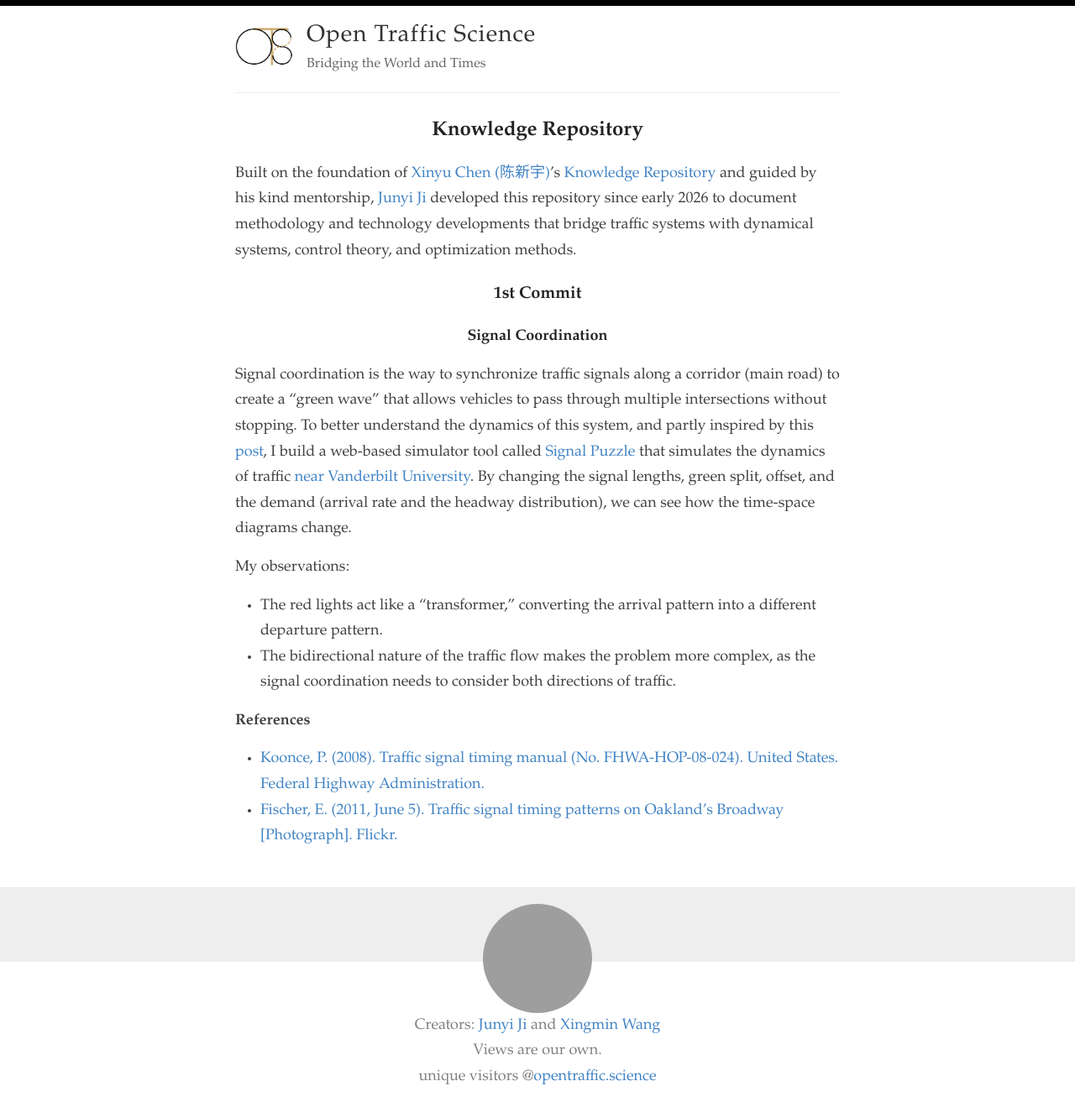
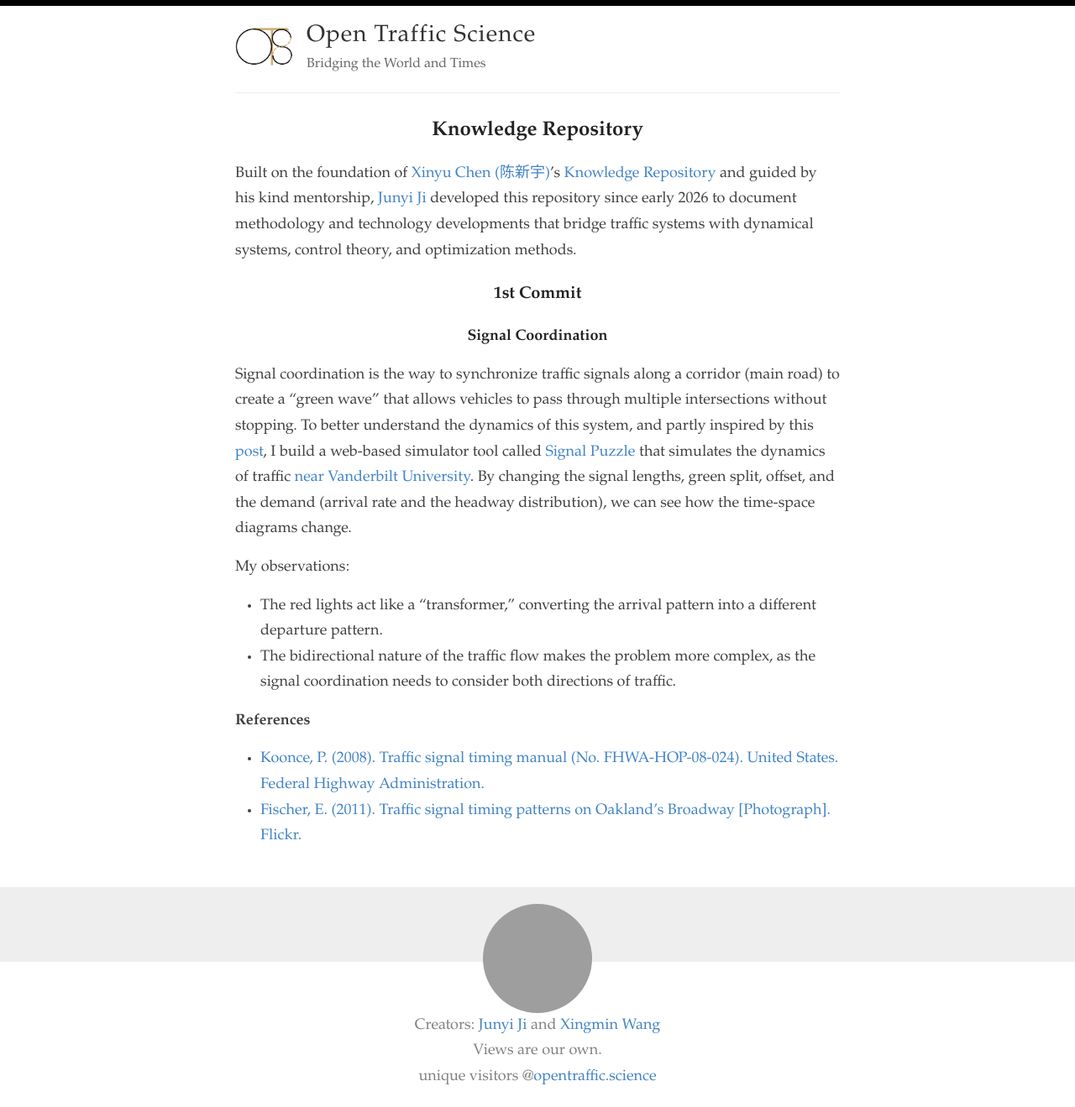
Before and after one commit to OpenTrafficScience/opentrafficscience.github.io, a Jekyll site: the page built from bib.md, in a window 1280 px wide. Shown: the whole page at 84% size. Built offline with Jekyll 4.4.1, drawn with Linux system fonts in a browser that asks for light colours; comment, search, counter and statistics services are not loaded.

Commit message:
Fix reference formatting for Fischer (2011) in the bibliography

```diff
--- a/bib.md
+++ b/bib.md
@@ -37,4 +37,4 @@ My observations:
 
 **References**
 - [Koonce, P. (2008). Traffic signal timing manual (No. FHWA-HOP-08-024). United States. Federal Highway Administration.](https://rosap.ntl.bts.gov/view/dot/800/dot_800_DS1.pdf)
-- [Fischer, E. (2011, June 5). Traffic signal timing patterns on Oakland's Broadway [Photograph]. Flickr.](https://www.flickr.com/photos/walkingsf/5800930374/)
+- [Fischer, E. (2011). Traffic signal timing patterns on Oakland's Broadway [Photograph]. Flickr.](https://www.flickr.com/photos/walkingsf/5800930374/)
```
